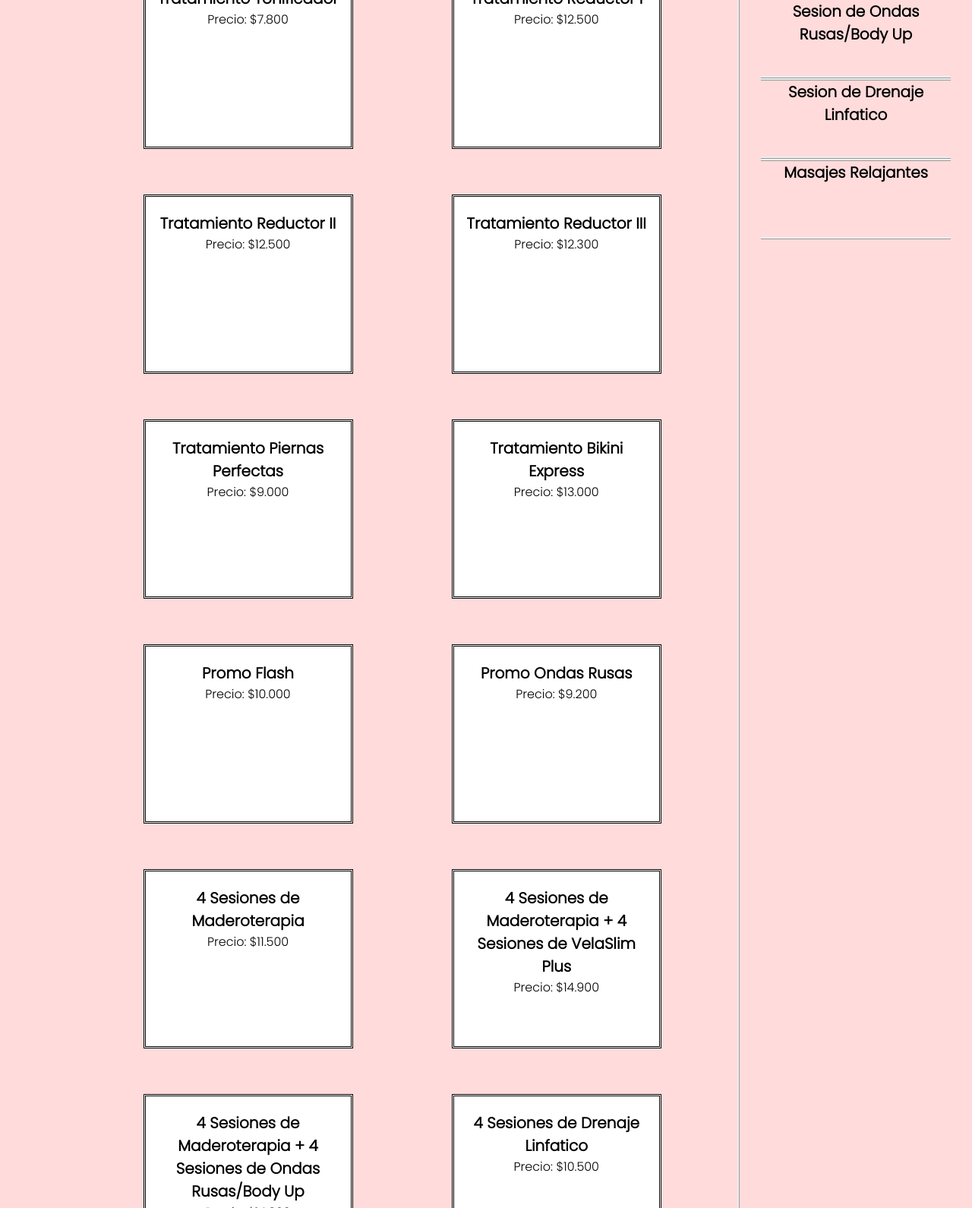
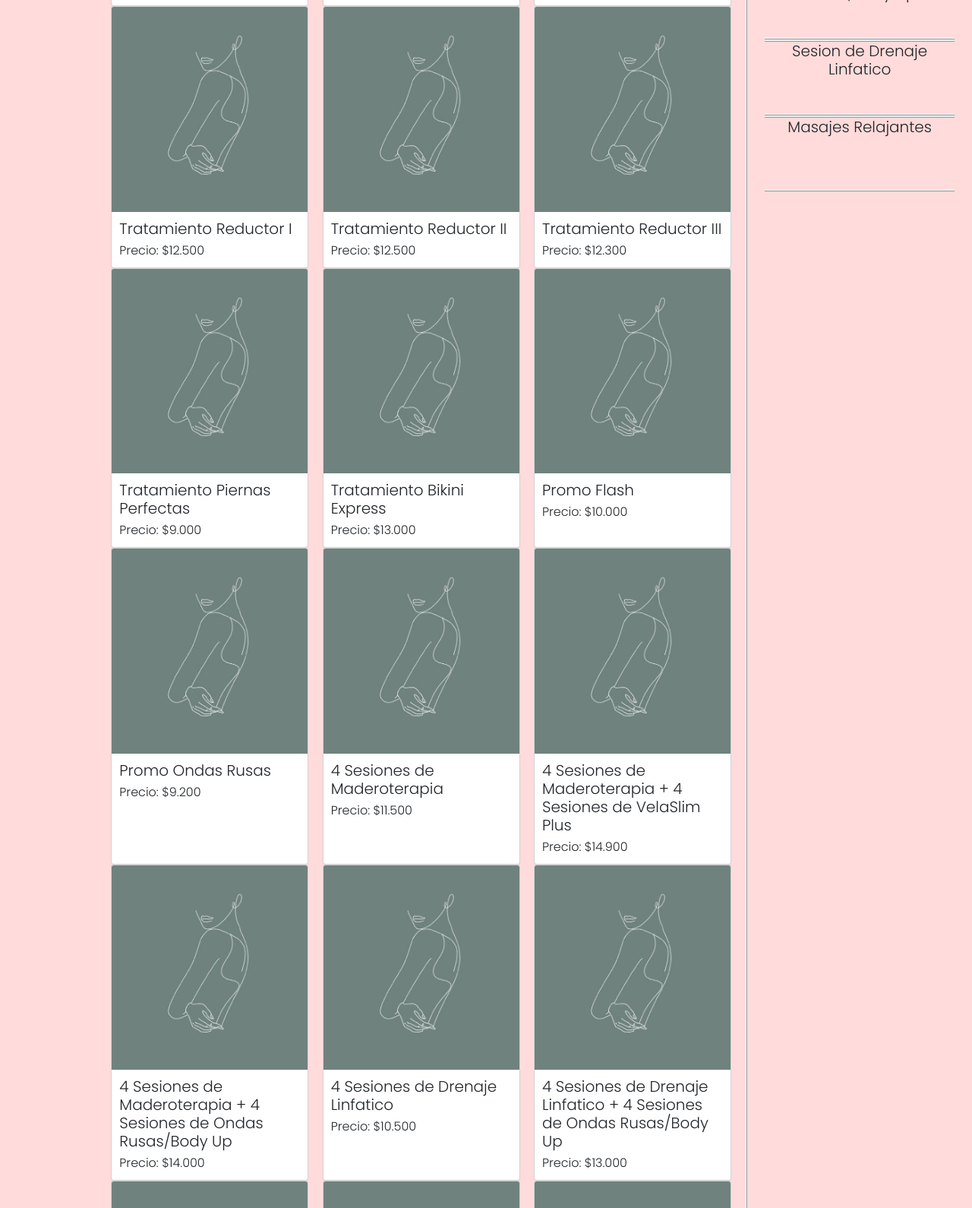
Before and after one commit to CamilaRicaud/Sitioweb-Estetica-Leau, a plain HTML site: page paginas/tratamientos-corporales.html in a window 1280 px wide. Shown: the part 766-2356 px from the top of the page at 76% size. Drawn offline with nearby package versions, Linux system fonts and the light colour scheme; a web font is replaced by a local one.

Commit message:
agregue cards de bootstrap en pagina de tratamientos corporales y tratamientos facialesy agregue imagenes

```diff
--- a/CSS/estilos.css
+++ b/CSS/estilos.css
@@ -93,13 +93,20 @@ li a{
 ul{
     list-style-type: none;
 }
+.tratamientoscorporales{
+    display: flex;
+    flex-direction: row;
+    flex-wrap: wrap;
+    justify-content: space-evenly;
+}
 .gridsttoscorporales{
     display: grid;
-    grid-template-columns: 0.2fr 2fr 0.7fr;
-    grid-template-rows: 0.4fr 6fr;
+    grid-template-columns: 0.3fr 2fr 0.7fr;
+    grid-template-rows: 0.4fr 6fr 0.1fr;
     grid-template-areas:
     "titulo titulo titulo"
-    ". combos individuales";
+    ". combos individuales"
+    ".arriba individuales";
 }
 .titulottocorp{
     grid-area: titulo;
@@ -112,15 +119,12 @@ ul{
     grid-area: individuales;
     border-left: ridge;
 }
-.fondottocorp{
-    background-color:white;
-    border-style: double;
-    text-align: center;
-    width: 25rem;
-    height: 20rem;
-    padding: 1rem;
-    margin: 3rem;
-    padding-top: 2rem;
+.volverarriba{
+    grid-area: arriba;
+}
+.arriba{
+    color: black;
+    margin-left: 6rem;
 }
 .fondottosindividuales{
     text-align: center;
@@ -148,19 +152,6 @@ ul{
     justify-content: space-evenly;
 }
 
-.fondottofac{
-    background-color: white;
-    border-style: double;
-    text-align: center;
-    width: 25rem;
-    height: 27rem;
-    padding: 2rem;
-    margin: 3rem;
-    display: flex;
-    flex-direction: column;
-    justify-content: space-around;
-
-}
 .gridslimpiezafacial{
     display: grid;
     grid-template-rows: 0.1fr 0.5fr 2fr 2fr;
@@ -235,12 +226,6 @@ ul{
     width:2rem;
 }
 
-.tratamientoscorporales{
-    display: flex;
-    flex-direction: row;
-    flex-wrap: wrap;
-    justify-content: space-evenly;
-}
 .galeria{
     display: flex;
     flex-direction: row;
@@ -248,6 +233,7 @@ ul{
 }
 .carrusel{
     width: 500px;
+    height: 700px;
 }
 .ubicacion{
     display: flex;
@@ -302,10 +288,6 @@ footer p{
     font-size: 1.2rem;
     padding-top: 1rem;
 }
-.arriba{
-    color: black;
-    margin-left: 4rem;
-}
 .iconowhatsapp{
     width: 90px;
     padding-right: 120px;
--- a/paginas/tratamientos-corporales.html
+++ b/paginas/tratamientos-corporales.html
@@ -6,6 +6,8 @@
     <meta http-equiv="X-UA-Compatible" content="IE=edge">
     <meta name="viewport" content="width=device-width, initial-scale=1.0">
     <title>Tratamientos Corporales</title>
+    <link href="https://cdn.jsdelivr.net/npm/bootstrap@5.3.0/dist/css/bootstrap.min.css" rel="stylesheet" integrity="sha384-9ndCyUaIbzAi2FUVXJi0CjmCapSmO7SnpJef0486qhLnuZ2cdeRhO02iuK6FUUVM" crossorigin="anonymous">
+    <script src="https://cdn.jsdelivr.net/npm/bootstrap@5.3.0/dist/js/bootstrap.bundle.min.js" integrity="sha384-geWF76RCwLtnZ8qwWowPQNguL3RmwHVBC9FhGdlKrxdiJJigb/j/68SIy3Te4Bkz" crossorigin="anonymous"></script>
     <link rel="stylesheet" href="../CSS/estilos.css">
     <link rel="preconnect" href="https://fonts.googleapis.com">
     <link rel="preconnect" href="https://fonts.gstatic.com" crossorigin>
@@ -34,95 +36,133 @@
                 <h2>Packs de Sesiones</h2>
             </div>
             <div class="tratamientoscorporales">
-                <article class="fondottocorp">
-                    <h3> Tratamiento Anticelulitico</h3>
-                    <p>Precio: $10.800</p>
-
+                <div class="card" style="width: 26rem;">
+                    <img src="../imagenes/tratamientocorporal1.jpg" class="card-img-top" alt="...">
+                    <div class="card-body">
+                        <h3 class="card-text">Tratamiento Anticelulitico</h3>
+                        <p class="card-text">Precio: $10.800</p>
+                    </div>
+                </div>
+                <div class="card" style="width: 26rem;">
+                    <img src="../imagenes/tratamientocorporal1.jpg" class="card-img-top" alt="...">
+                    <div class="card-body">
+                        <h3 class="card-text">Tratamiento Anticelulitico Reafirmante</h3>
+                        <p class="card-text">Precio: $13.000</p>
+                    </div>
+                </div>
                 </article>
-                <article class="fondottocorp">
-                    <h3>Tratamiento Anticelulitico Reafirmante</h3>
-                    <p>Precio: $13.000</p>
-
-                </article>
-                <article class="fondottocorp">
-                    <h3>Tratamiento Tonificador</h3>
-                    <p>Precio: $7.800</p>
-
-                </article>
-                <article class="fondottocorp">
-                    <h3>Tratamiento Reductor I</h3>
-                    <p>Precio: $12.500</p>
-
-                </article>
-                <article class="fondottocorp">
-                    <h3>Tratamiento Reductor II</h3>
-                    <p>Precio: $12.500</p>
-
-                </article>
-                <article class="fondottocorp">
-                    <h3>Tratamiento Reductor III </h3>
-                    <p>Precio: $12.300</p>
-
-                </article>
-                <article class="fondottocorp">
-                    <h3>Tratamiento Piernas Perfectas</h3>
-                    <p>Precio: $9.000</p>
-
-                </article>
-                <article class="fondottocorp">
-                    <h3>Tratamiento Bikini Express</h3>
-                    <p>Precio: $13.000</p>
-
-                </article>
-                <article class="fondottocorp">
-                    <h3>Promo Flash</h3>
-                    <p>Precio: $10.000</p>
-
-                </article>
-                <article class="fondottocorp">
-                    <h3>Promo Ondas Rusas</h3>
-                    <p>Precio: $9.200</p>
-
-                </article>
-                <article class="fondottocorp">
-                    <h3>4 Sesiones de Maderoterapia</h3>
-                    <p>Precio: $11.500</p>
-                </article>
-                <article class="fondottocorp">
-                    <h3>4 Sesiones de Maderoterapia + 4 Sesiones de VelaSlim Plus</h3>
-                    <p>Precio: $14.900</p>
-
-                </article>
-                <article class="fondottocorp">
-                    <h3>4 Sesiones de Maderoterapia + 4 Sesiones de Ondas Rusas/Body Up</h3>
-                    <p>Precio: $14.000</p>
-
-                </article>
-                <article class="fondottocorp">
-                    <h3>4 Sesiones de Drenaje Linfatico</h3>
-                    <p>Precio: $10.500</p>
-
-                </article>
-                <article class="fondottocorp">
-                    <h3>4 Sesiones de Drenaje Linfatico + 4 Sesiones de Ondas Rusas/Body Up</h3>
-                    <p>Precio: $13.000</p>
-
-                </article>
-                <article class="fondottocorp">
-                    <h3>4 Sesiones de Drenaje Linfatico + 4 Sesiones de VelaSlim Plus</h3>
-                    <p>Precio: $14.500</p>
-
-                </article>
-                <article class="fondottocorp">
-                    <h3>Pase Libre</h3>
-                    <p>Pase Libre 1: $18.900</p>
-                    <P>Pase Libre 2: $19.800 </P>
-
-                </article>
-                <article class="fondottocorp">
-                    <h3>Depilacion Definitiva</h3>
-
-                </article>
+                <div class="card" style="width: 26rem;">
+                    <img src="../imagenes/tratamientocorporal1.jpg" class="card-img-top" alt="...">
+                    <div class="card-body">
+                        <h3 class="card-text">Tratamiento Tonificador</h3>
+                        <p class="card-text">Precio: $7.800</p>
+                    </div>
+                </div>
+                <div class="card" style="width: 26rem;">
+                    <img src="../imagenes/tratamientocorporal1.jpg" class="card-img-top" alt="...">
+                    <div class="card-body">
+                        <h3 class="card-text">Tratamiento Reductor I</h3>
+                        <p class="card-text">Precio: $12.500</p>
+                    </div>
+                </div>
+                <div class="card" style="width: 26rem;">
+                    <img src="../imagenes/tratamientocorporal1.jpg" class="card-img-top" alt="...">
+                    <div class="card-body">
+                        <h3 class="card-text">Tratamiento Reductor II</h3>
+                        <p class="card-text">Precio: $12.500</p>
+                    </div>
+                </div>
+                <div class="card" style="width: 26rem;">
+                    <img src="../imagenes/tratamientocorporal1.jpg" class="card-img-top" alt="...">
+                    <div class="card-body">
+                        <h3 class="card-text">Tratamiento Reductor III</h3>
+                        <p class="card-text">Precio: $12.300</p>
+                    </div>
+                </div>
+                <div class="card" style="width: 26rem;">
+                    <img src="../imagenes/tratamientocorporal1.jpg" class="card-img-top" alt="...">
+                    <div class="card-body">
+                        <h3 class="card-text">Tratamiento Piernas Perfectas</h3>
+                        <p class="card-text">Precio: $9.000</p>
+                    </div>
+                </div>
+                <div class="card" style="width: 26rem;">
+                    <img src="../imagenes/tratamientocorporal1.jpg" class="card-img-top" alt="...">
+                    <div class="card-body">
+                        <h3 class="card-text">Tratamiento Bikini Express</h3>
+                        <p class="card-text">Precio: $13.000</p>
+                    </div>
+                </div>
+                <div class="card" style="width: 26rem;">
+                    <img src="../imagenes/tratamientocorporal1.jpg" class="card-img-top" alt="...">
+                    <div class="card-body">
+                        <h3 class="card-text">Promo Flash</h3>
+                        <p class="card-text">Precio: $10.000</p>
+                    </div>
+                </div>
+                <div class="card" style="width: 26rem;">
+                    <img src="../imagenes/tratamientocorporal1.jpg" class="card-img-top" alt="...">
+                    <div class="card-body">
+                        <h3 class="card-text">Promo Ondas Rusas</h3>
+                        <p class="card-text">Precio: $9.200</p>
+                    </div>
+                </div>
+                <div class="card" style="width: 26rem;">
+                    <img src="../imagenes/tratamientocorporal1.jpg" class="card-img-top" alt="...">
+                    <div class="card-body">
+                        <h3 class="card-text">4 Sesiones de Maderoterapia</h3>
+                        <p class="card-text">Precio: $11.500</p>
+                    </div>
+                </div>
+                <div class="card" style="width: 26rem;">
+                    <img src="../imagenes/tratamientocorporal1.jpg" class="card-img-top" alt="...">
+                    <div class="card-body">
+                        <h3 class="card-text">4 Sesiones de Maderoterapia + 4 Sesiones de VelaSlim Plus</h3>
+                        <p class="card-text">Precio: $14.900</p>
+                    </div>
+                </div>
+                <div class="card" style="width: 26rem;">
+                    <img src="../imagenes/tratamientocorporal1.jpg" class="card-img-top" alt="...">
+                    <div class="card-body">
+                        <h3 class="card-text">4 Sesiones de Maderoterapia + 4 Sesiones de Ondas Rusas/Body Up</h3>
+                        <p class="card-text">Precio: $14.000</p>
+                    </div>
+                </div>
+                <div class="card" style="width: 26rem;">
+                    <img src="../imagenes/tratamientocorporal1.jpg" class="card-img-top" alt="...">
+                    <div class="card-body">
+                        <h3 class="card-text">4 Sesiones de Drenaje Linfatico</h3>
+                        <p class="card-text">Precio: $10.500</p>
+                    </div>
+                </div>
+                <div class="card" style="width: 26rem;">
+                    <img src="../imagenes/tratamientocorporal1.jpg" class="card-img-top" alt="...">
+                    <div class="card-body">
+                        <h3 class="card-text">4 Sesiones de Drenaje Linfatico + 4 Sesiones de Ondas Rusas/Body Up</h3>
+                        <p class="card-text">Precio: $13.000</p>
+                    </div>
+                </div>
+                <div class="card" style="width: 26rem;">
+                    <img src="../imagenes/tratamientocorporal1.jpg" class="card-img-top" alt="...">
+                    <div class="card-body">
+                        <h3 class="card-text">4 Sesiones de Drenaje Linfatico + 4 Sesiones de VelaSlim Plus</h3>
+                        <p class="card-text">Precio: $14.500</p>
+                    </div>
+                </div>
+                <div class="card" style="width: 26rem;">
+                    <img src="../imagenes/tratamientocorporal1.jpg" class="card-img-top" alt="...">
+                    <div class="card-body">
+                        <h3 class="card-text">Pase Libre</h3>
+                        <p class="card-text">Pase Libre 1: $18.900</p>
+                        <p class="card-text">Pase Libre 1: $19.800</p>
+                    </div>
+                </div>
+                <div class="card" style="width: 26rem;">
+                    <img src="../imagenes/tratamientocorporal1.jpg" class="card-img-top" alt="...">
+                    <div class="card-body">
+                        <h3 class="card-text">Depilacion Definitiva</h3>
+                    </div>
+                </div>
             </div>
         </section>
         <section class="individualesttocorp">
@@ -138,11 +178,9 @@
                 </article>
                 <article class="fondottosindividuales">
                     <h3>Sesion de Lipolaser</h3>
-
                 </article>
                 <article class="fondottosindividuales">
                     <h3>Sesion de Ondas Rusas/Body Up</h3>
-
                 </article>
                 <article class="fondottosindividuales">
                     <h3>Sesion de Drenaje Linfatico</h3>
@@ -150,10 +188,9 @@
                 <article class="fondottosindividuales">
                     <h3>Masajes Relajantes</h3>
                 </article>
-
             </div>
         </section>
-        <section>
+        <section class="volverarriba">
             <a href="#arriba" class="arriba">Volver arriba</a>
         </section>
     </main>
```
Also changed, not shown: paginas/nuestro-espacio.html (+1 -1 lines), paginas/tratamientos-faciales.html (+16 -13 lines), imagenes/imagenprincipal8.jpg, imagenes/tratamiento corporal.jpg, imagenes/tratamientocorporal1.jpg (added).
